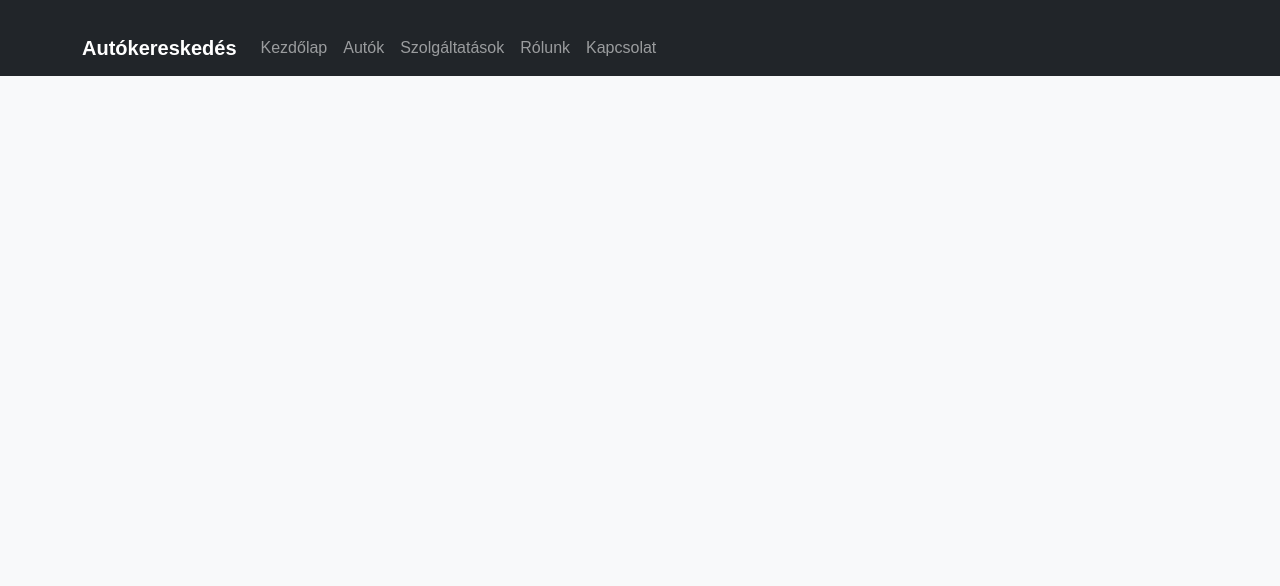
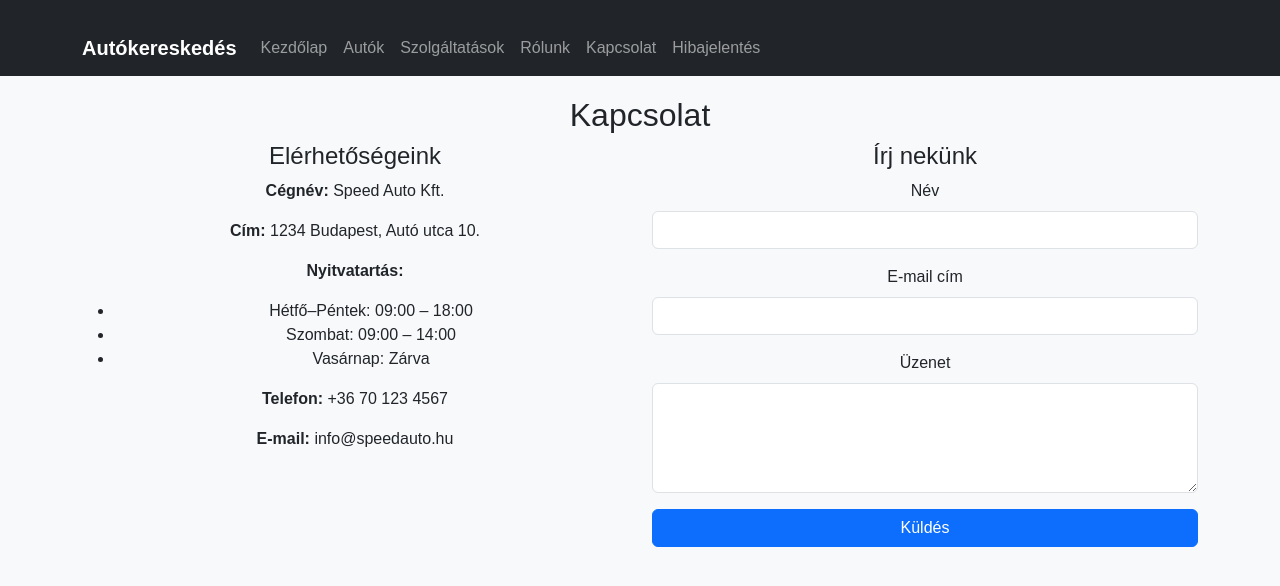
Before and after one commit to Potyeszka/WEBProg, a plain HTML site: page kapcsolat.html in a window 1280 px wide. Drawn offline with nearby package versions, Linux system fonts and the light colour scheme.

Commit message:
hibajelentes+css+kapcsolat

```diff
--- a/kapcsolat.html
+++ b/kapcsolat.html
@@ -21,10 +21,50 @@
                     <li class="nav-item"><a class="nav-link" href="szolgaltatasok.html">Szolgáltatások</a></li>
                     <li class="nav-item"><a class="nav-link" href="rolunk.html">Rólunk</a></li>
                     <li class="nav-item"><a class="nav-link" href="kapcsolat.html">Kapcsolat</a></li>
+                    <li class="nav-item"><a class="nav-link" href="chat.html">Hibajelentés</a></li>
                 </ul>
             </div>
         </div>
     </nav>
+    <div class="container">
+        <h2 class="text-center">Kapcsolat</h2>
+
+        <div class="row">
+            <div class="col-md-6">
+                <h4>Elérhetőségeink</h4>
+                <p><strong>Cégnév:</strong> Speed Auto Kft.</p>
+                <p><strong>Cím:</strong> 1234 Budapest, Autó utca 10.</p>
+                <p><strong>Nyitvatartás:</strong></p>
+                <ul>
+                    <li>Hétfő–Péntek: 09:00 – 18:00</li>
+                    <li>Szombat: 09:00 – 14:00</li>
+                    <li>Vasárnap: Zárva</li>
+                </ul>
+                <p><strong>Telefon:</strong> +36 70 123 4567</p>
+                <p><strong>E-mail:</strong> info@speedauto.hu</p>
+
+
+            </div>
+
+            <div class="col-md-6">
+                <h4>Írj nekünk</h4>
+                <form class="contact-form">
+                    <div class="mb-3">
+                        <label for="name" class="form-label">Név</label>
+                        <input type="text" class="form-control" id="name" required>
+                    </div>
+                    <div class="mb-3">
+                        <label for="email" class="form-label">E-mail cím</label>
+                        <input type="email" class="form-control" id="email" required>
+                    </div>
+                    <div class="mb-3">
+                        <label for="message" class="form-label">Üzenet</label>
+                        <textarea class="form-control" id="message" rows="4" required></textarea>
+                    </div>
+                    <button type="submit" class="btn btn-primary w-100">Küldés</button>
+                </form>
+            </div>
+        </div>
 
 </body>
 </html>
```
Also changed, not shown: autok.html (+1 -0 lines), chat.html (+25 -1 lines), rolunk.html (+1 -0 lines).
